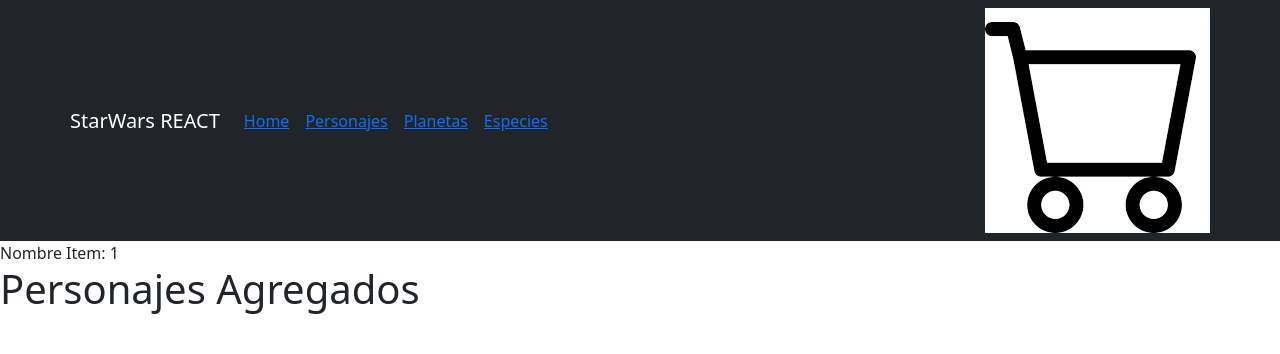
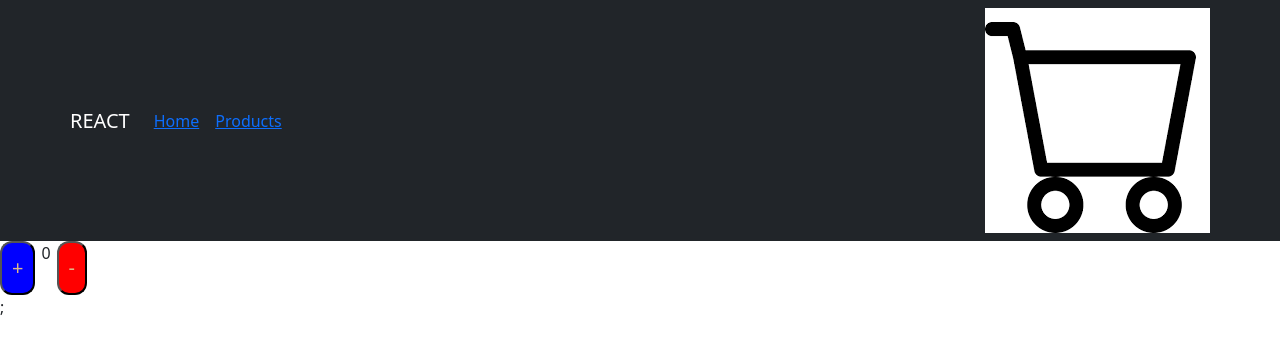
Before and after one commit to Pepliam/ReactJsProyect, a React (Create React App) app: page /item/1 in a window 1280 px wide. Shown: the top 354 px of the page. Built offline with nearby package versions, Linux system fonts and the light colour scheme.

Commit message:
entregaclase11

```diff
--- a/src/App.js
+++ b/src/App.js
@@ -1,34 +1,32 @@
-import React, { useState, useContext, useEffect } from 'react';
+import React from 'react';
 import { BrowserRouter, Routes, Route} from 'react-router-dom';
 import './App.css';
 import 'bootstrap/dist/css/bootstrap.min.css';
 import NavBarComponent from './components/NavBar'
 import ItemListContainer from './components/ItemListContainer';
 import ItemDetailContainer from './components/ItemDetailContainer';
-import Item from './components/Item';
 import Cart from './components/Cart';
 import CartContext from './components/context/CartContext';
-import CustomContext from './components/context/CustomContext';
+
 
 
 function App() {
-
+  /*
   const [state, setState] = useState ([])
 
   window.addEventListener("clickDetalle", (e)=>{
   setState([...state,e.detail.event.target.innerText])
  })
-
+*/
     return (
-    <CartContext.Provider value={state}>
+      /*<CartContext.Provider value={state}>*/
+    <CartContext.Provider>
     <BrowserRouter>
     <NavBarComponent/>
       <Routes>
-        <Route exact path= "/" element= {<ItemDetailContainer/>}></Route>
-        <Route exact path= "/category/Personajes" element= {<ItemListContainer/>}></Route>
-        <Route exact path= "/category/Planetas" element= {<ItemListContainer/>}></Route>
-        <Route exact path= "/category/Especies" element= {<ItemListContainer/>}></Route>
-        <Route exact path="/item/:name" element= {<Item/>}></Route>
+        <Route exact path= "/" element= {"Bienvenidos"}></Route>
+        <Route exact path= "/category/Products" element= {<ItemListContainer/>}></Route>
+        <Route exact path="/item/:name" element= {<ItemDetailContainer/>}></Route>
         <Route exact path="/cart" element= {<Cart/>}></Route>
       </Routes>
     </BrowserRouter>
--- a/src/components/Cart.js
+++ b/src/components/Cart.js
@@ -1,6 +1,5 @@
-import {useParams} from 'react-router-dom'
-import CartContext from "../components/context/CartContext"
-import React, {useContext} from 'react';
+
+import React from 'react';
 
 
 
--- a/src/components/Item.js
+++ b/src/components/Item.js
@@ -1,24 +1,17 @@
 import {useParams} from 'react-router-dom'
 import CartContext from "../components/context/CartContext"
-import React, {useContext} from 'react';
 
 
-export default function Items (){
+import React, {useState, useContext} from 'react';
 
 
-    const valueContext = useContext (CartContext)
-    const {name} = useParams()
+export default function Item (){
 
 
 
-    return(
-        <div>
-            Nombre Item: {name}
+      return(
+      <>
 
-            <div>
-            <h1>Personajes Agregados</h1>
-            {valueContext.map((value)=><p>{value}</p>)}
-        </div>
-        </div>
-    )
+    </>
+    );
 }
--- a/src/components/ItemDetail.js
+++ b/src/components/ItemDetail.js
@@ -1,13 +1,10 @@
-import React, {useState, useContext} from "react";
+import React, {useState} from "react";
 import ItemCount from "./ItemCount";
-import CartContext from "./context/CartContext";
+
 
 function ItemDetail(){
 
 
-    const handleClick = ()=>{
-        return {} /*logica para guardar producto y cantidad como objeto en cart*/
-    }
 
 
 /*------------------------------------------------*/
@@ -40,7 +37,7 @@ function ItemDetail(){
         <ItemCount initialValue={value} restar={resta} sumar={suma}/>
         {showModal && <Modal/>};
         <a href="/Cart">
-            <button onClick={handleClick}>Terminar Compra</button>
+
         </a>
 
         </>
--- a/src/components/ItemDetailContainer.js
+++ b/src/components/ItemDetailContainer.js
@@ -1,5 +1,6 @@
 import React from "react";
 import ItemDetail from "./ItemDetail";
+import Item from "./Item";
 
 
 const ItemDetailContainer = () => {
@@ -7,7 +8,11 @@ const ItemDetailContainer = () => {
 
     return (
         <>
+
+            <Item/>
+
             <ItemDetail/>
+
         </>
     )
 };
--- a/src/components/ItemList.js
+++ b/src/components/ItemList.js
@@ -1,21 +1,97 @@
-import React, {useState, useEffect, useContext} from 'react';
-import {useParams} from 'react-router-dom';
+import React, {useState, useEffect, useParams} from 'react';
 import '../styles/ItemList.css';
 import {NavLink} from 'react-router-dom';
-import CustomContext from "./context/CustomContext";
-import CartContext from "./context/CartContext";
+import Item from './Item';
 
-const ItemList = (props) => {
+const ItemList = () => {
+
+    const [products] = useState([
+        {
+            name:`Producto A`,
+            cost: `$3000`,
+            image: `https://static8.depositphotos.com/1338574/829/i/600/depositphotos_8292799-stock-photo-the-letter-a.jpg`
+
+        },
+        {
+            name:`Producto B`,
+            cost: `$5000`,
+            image: `https://static8.depositphotos.com/1338574/829/i/950/depositphotos_8292937-stock-photo-the-letter-b-in-gold.jpg`
+
+        }
+    ])
+const [cart, setCart] = useState([])
+const [page, setPage] = useState(`products`)
+
+
+const addToCart = (product) =>{
+    setCart([...cart, {...product}]);
+};
+
+const removeFromCart = (productToRemove) => {
+
+    setCart(cart.filter(product => product !== productToRemove))
+};
+
+const navigateTo = (nextPage) => {
+    setPage(nextPage);
+};
+
+
+const renderProducts = () => (
+    <>
+    <h1>Products</h1>
+    {products.map((product)=>(
+                <>
+
+                <div className="products">
+                    <h2>{product.name}</h2>
+                    <h3>{product.cost}</h3>
+                    <img src={product.image} alt={product.name}/>
+                    </div>
+                    <button onClick={()=> addToCart(product)}>Add to Cart</button>
+
+
+                </>
+            ))}
+    </>
+);
+
+const renderCart = () => (
+    <>
+    <h1>Cart</h1>
+    {cart.map((product)=>(
+                <>
+
+                <div className="products">
+                    <h2>{product.name}</h2>
+                    <h3>{product.cost}</h3>
+                    <img src={product.image} alt={product.name}/>
+                    </div>
+                    <button onClick={()=> removeFromCart(product)}>Remove</button>
+
+
+                </>
+            ))}
+    </>
+
+)
 
 
 
-  const [state, setState] = useState ([])
+
+
+  /*const [state, setState] = useState ([])
 
     const handleClick = (e)=>{
       console.log("entro click")
       const event = new CustomEvent ("clickDetalle",{detail:{data: "test", event: e}})
       window.dispatchEvent(event)
   }
+
+*/
+
+
+/*
 
   const getAPI = async (name) =>{
       let API, res;
@@ -52,13 +128,34 @@ const ItemList = (props) => {
       getAPI("Personajes").then((res)=>setState(res))
       return getAPI("Personajes").then((res)=>setState(res))
     },[])
+*/
+
+
+
+
 
     return(
-        <>
+        <>          {/*
             {state.map((value)=>{
                  return <div><NavLink to={`/item/${value.name}`} onClick={handleClick}>
                      {value.name}</NavLink></div>
             })}
+
+        */}
+
+<div>
+<button onClick={() => navigateTo(`cart`)}> Go To cart ({cart.length})</button>
+</div>
+
+<div>
+<button onClick={() => navigateTo(`products`)}> View Products</button>
+</div>
+
+<div>
+    {page === `products` && renderProducts()}
+    {page === `cart` && renderCart()}
+</div>
+
 
 
 
--- a/src/components/NavBar.js
+++ b/src/components/NavBar.js
@@ -12,23 +12,19 @@ function NavBarComponent(props){
 
     const [state] = useState ("Home")
 
-    const [state1] = useState ("Personajes")
+    const [state1] = useState ("Products")
 
-    const [state2] = useState ("Planetas")
 
-    const [state3] = useState ("Especies")
 
 
     return (
     <Navbar bg="dark" variant="dark">
             <Container>
-                    <Navbar.Brand href="/" >StarWars REACT</Navbar.Brand>
+                    <Navbar.Brand href="/" >REACT</Navbar.Brand>
                     <Nav className="me-auto">
 
                         <Nav.Link href="#home"><NavLink to="/">{state}</NavLink></Nav.Link>
-                        <Nav.Link href="#Personajes"><NavLink to="/category/Personajes">{state1}</NavLink></Nav.Link>
-                        <Nav.Link href="#Planetas"><NavLink to="/category/Planetas">{state2}</NavLink></Nav.Link>
-                        <Nav.Link href="#Especies"><NavLink to="/category/Especies">{state3}</NavLink></Nav.Link>
+                        <Nav.Link href="#Products"><NavLink to="/category/Products">{state1}</NavLink></Nav.Link>
 
                     </Nav>
                     <CartWidget/>
--- a/src/components/context/CustomContext.js
+++ b/src/components/context/CustomContext.js
@@ -1,24 +1,19 @@
 import CartContext from "./CartContext";
-import React, {useState, useEffect, useContext} from "react";
+import React, {useState} from "react";
 
 
 function CustomContext({children}) {
 
+    const [state, setState] = useState ([])
 
-    let arr = []
-
-    function addItem(value){
-        arr.push(value)
-    }
-
-    function checkItem(params){
-        return arr
-    }
+    window.addEventListener("clickDetalle", (e)=>{
+    setState([...state,e.detail.event.target.innerText])
+   })
 
 
 
     return (
-        <CartContext.Provider value={{addItem, checkItem}}>
+        <CartContext.Provider value={state}>
             {children}
         </CartContext.Provider>
     )
--- a/src/styles/ItemList.css
+++ b/src/styles/ItemList.css
@@ -0,0 +1,17 @@
+.products{
+    display: grid;
+    grid-template-columns: 1fr 1fr;
+}
+
+.products img{
+    width: 50%;
+}
+
+.product{
+    padding: 40px;
+}
+
+button {
+    font-size: 20px;
+    padding: 10px;
+}
```
Also changed, not shown: src/components/CartWidget.js (+9 -0 lines).
